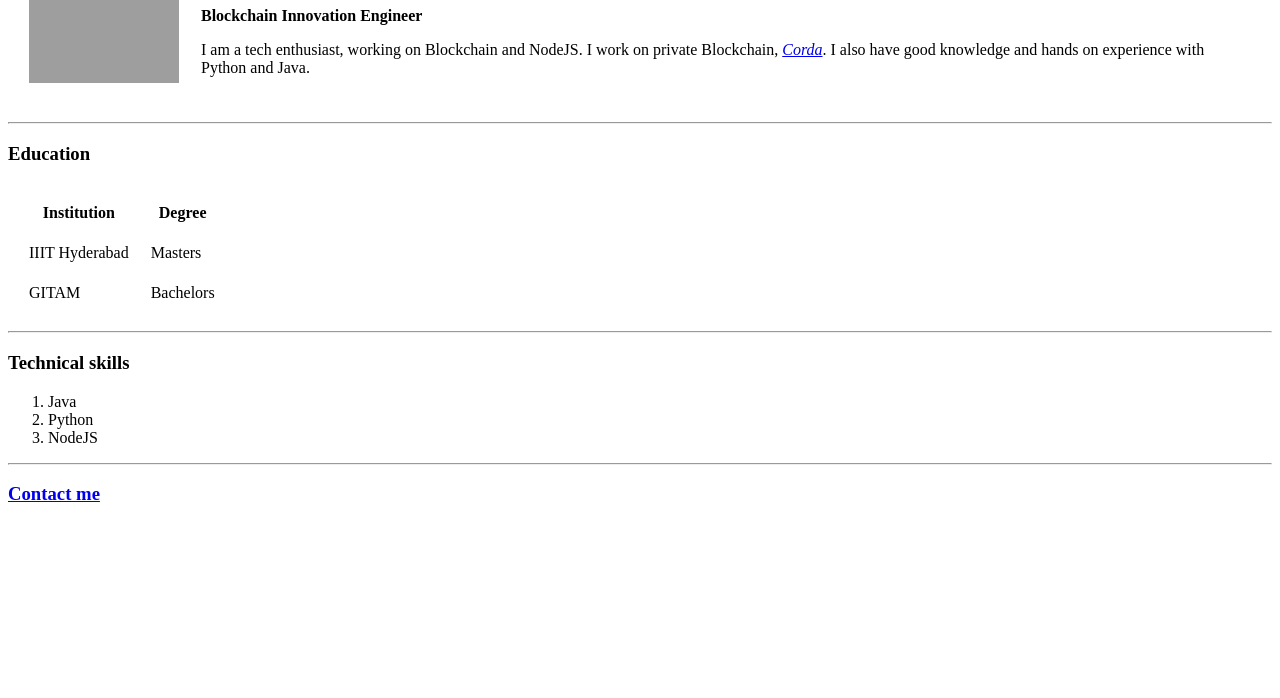
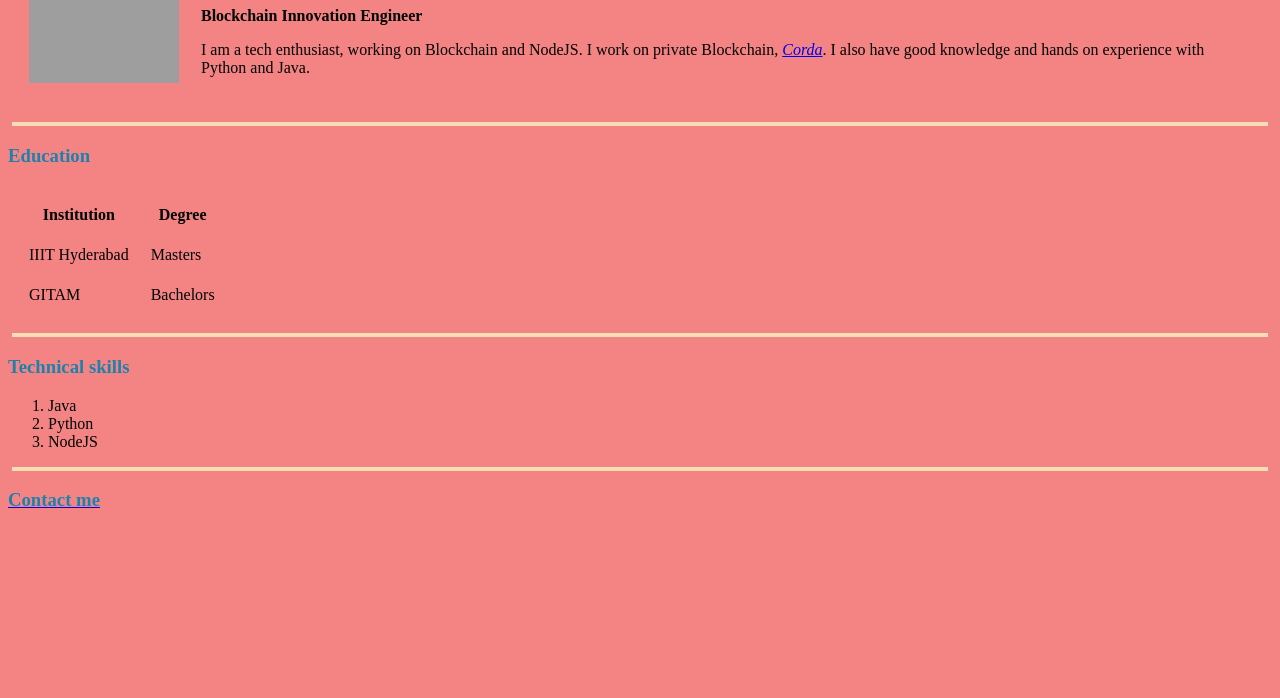
Before and after one commit to velagandulasaiteja/Udemy-web-development, a plain HTML site: page Personal site - HTML/mysite.html in a window 1280 px wide. Shown: the part 102-800 px from the top of the page. Drawn offline with Linux system fonts and the light colour scheme; grey boxes are pictures that could not be loaded.

Commit message:
added CSS to the existing HTML template

```diff
--- /dev/null
+++ b/Personal site - HTML/css/styles.css
@@ -0,0 +1,13 @@
+body {
+  background-color: #f48484;
+}
+hr {
+  border-style: solid;
+  border-color: wheat;
+  border-width: 2px;
+  width: 99%;
+}
+h1,
+h3 {
+  color: #1c82ad;
+}
--- a/Personal site - HTML/mysite.html
+++ b/Personal site - HTML/mysite.html
@@ -3,6 +3,7 @@
   <head>
     <meta charset="UTF" />
     <title>Sai Teja Velagandula</title>
+    <link rel="stylesheet" href="css/styles.css" />
   </head>
   <body>
     <table cellspacing="20">
```
Also changed, not shown: Personal site - HTML/address.html (+1 -0 lines).
